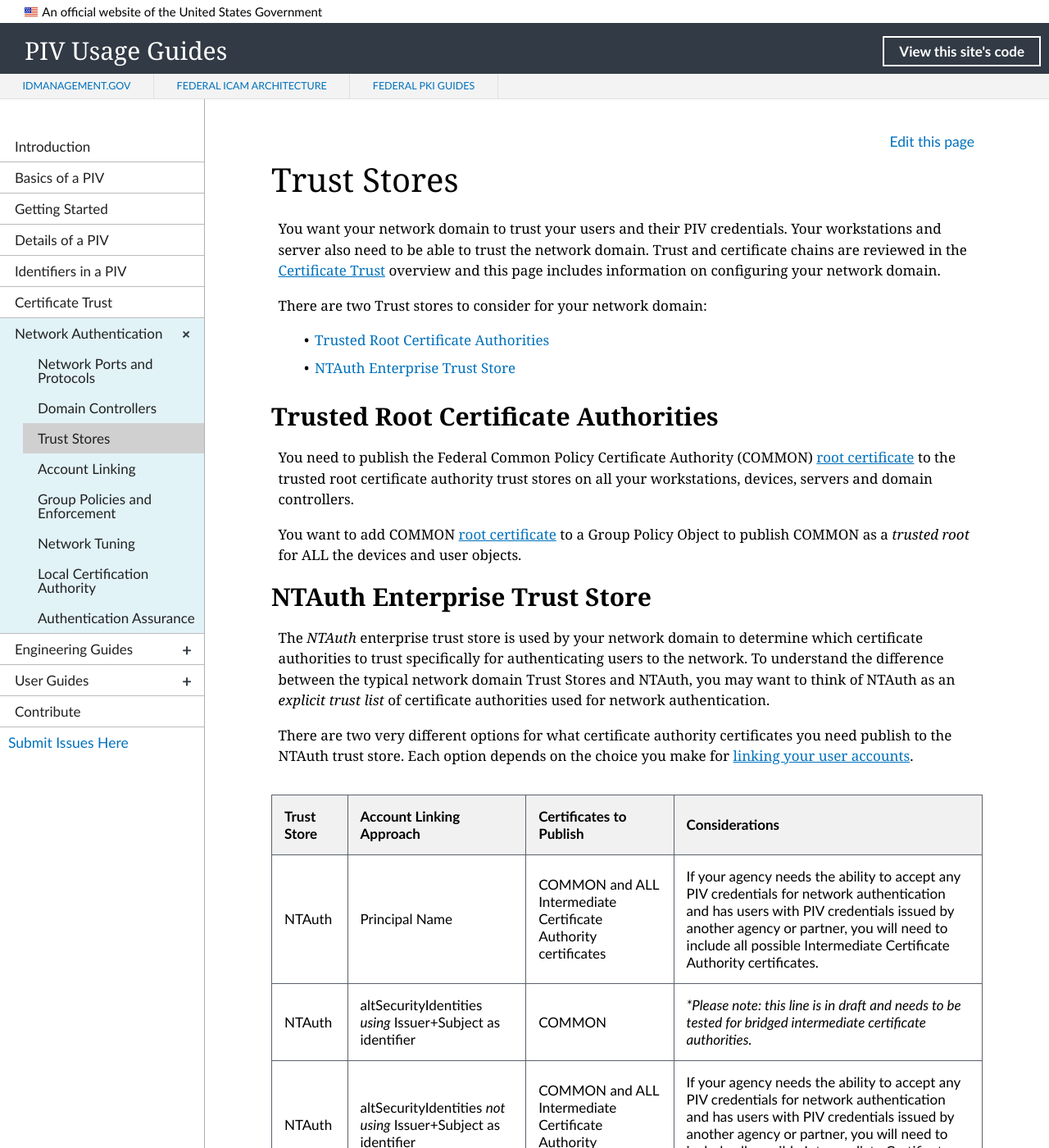
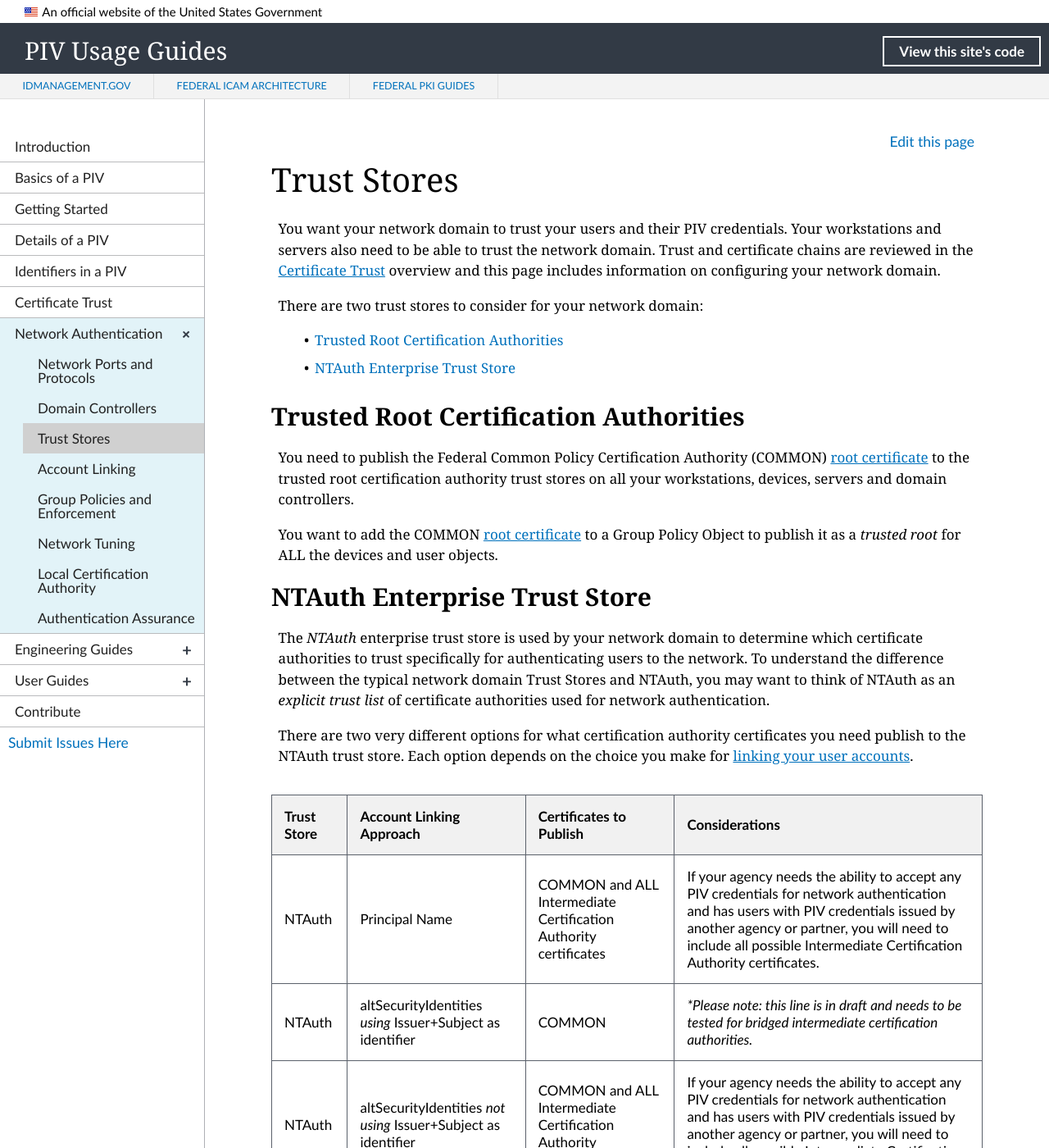
Before and after one commit to GSA/piv-guides, a Jekyll site: the page built from _networkconfig/03_managingtrustroots.md, in a window 1280 px wide and 1400 px high. Shown: the whole window at 82% size. Built offline with Jekyll 4.4.1, drawn with Linux system fonts in a browser that asks for light colours; nearby versions of some CDN libraries; library files that are not in the unit come from our copies; some of the changed text lies outside the part shown.

Commit message:
Update 03_managingtrustroots.md

```diff
--- a/_networkconfig/03_managingtrustroots.md
+++ b/_networkconfig/03_managingtrustroots.md
@@ -5,28 +5,28 @@ collection: networkconfig
 permalink: networkconfig/trustedroots/
 ---
 
-You want your network domain to trust your users and their PIV credentials.  Your workstations and server also need to be able to trust the network domain.  Trust and certificate chains are reviewed in the [Certificate Trust](../../pivcertchains) overview and this page includes information on configuring your network domain.
+You want your network domain to trust your users and their PIV credentials.  Your workstations and servers also need to be able to trust the network domain.  Trust and certificate chains are reviewed in the [Certificate Trust](../../pivcertchains) overview and this page includes information on configuring your network domain.
 
-There are two Trust stores to consider for your network domain:
+There are two trust stores to consider for your network domain:
 
-- [Trusted Root Certificate Authorities](#trusted-root-certificate-authorities)
+- [Trusted Root Certification Authorities](#trusted-root-certification-authorities)
 - [NTAuth Enterprise Trust Store](#ntauth-enterprise-trust-store)
 
-##  Trusted Root Certificate Authorities
-You need to publish the Federal Common Policy Certificate Authority (COMMON) [root certificate]({{site.baseurl}}/pivcertchains/#download-root-and-intermediate-certificates) to the trusted root certificate authority trust stores on all your workstations, devices, servers and domain controllers.
+##  Trusted Root Certification Authorities
+You need to publish the Federal Common Policy Certification Authority (COMMON) [root certificate]({{site.baseurl}}/pivcertchains/#download-root-and-intermediate-certificates) to the trusted root certification authority trust stores on all your workstations, devices, servers and domain controllers.
 
-You want to add COMMON [root certificate]({{site.baseurl}}/pivcertchains/#download-root-and-intermediate-certificates) to a Group Policy Object to publish COMMON as a _trusted root_ for ALL the devices and user objects.
+You want to add the COMMON [root certificate]({{site.baseurl}}/pivcertchains/#download-root-and-intermediate-certificates) to a Group Policy Object to publish it as a _trusted root_ for ALL the devices and user objects.
 
 ## NTAuth Enterprise Trust Store
 The _NTAuth_ enterprise trust store is used by your network domain to determine which certificate authorities to trust specifically for authenticating users to the network.  To understand the difference between the typical network domain Trust Stores and NTAuth, you may want to think of NTAuth as an _explicit trust list_ of certificate authorities used for network authentication.
 
-There are two very different options for what certificate authority certificates you need publish to the NTAuth trust store.  Each option depends on the choice you make for [linking your user accounts](../accounts/).
+There are two very different options for what certification authority certificates you need publish to the NTAuth trust store.  Each option depends on the choice you make for [linking your user accounts](../accounts/).
 
 | Trust Store | Account Linking Approach | Certificates to Publish | Considerations|
 | ----- | -------| -------| ------|
-| NTAuth | Principal Name | COMMON and ALL Intermediate Certificate Authority certificates | If your agency needs the ability to accept any PIV credentials for network authentication and has users with PIV credentials issued by another agency or partner, you will need to include all possible Intermediate Certificate Authority certificates. |
-| NTAuth  | altSecurityIdentities _using_ Issuer+Subject as identifier | COMMON | _*Please note: this line is in draft and needs to be tested for bridged intermediate certificate authorities._ |
-| NTAuth  | altSecurityIdentities _not using_ Issuer+Subject as identifier | COMMON and ALL Intermediate Certificate Authority certificates | If your agency needs the ability to accept any PIV credentials for network authentication and has users with PIV credentials issued by another agency or partner, you will need to include all possible Intermediate Certificate Authority certificates. |
+| NTAuth | Principal Name | COMMON and ALL Intermediate Certification Authority certificates | If your agency needs the ability to accept any PIV credentials for network authentication and has users with PIV credentials issued by another agency or partner, you will need to include all possible Intermediate Certification Authority certificates. |
+| NTAuth  | altSecurityIdentities _using_ Issuer+Subject as identifier | COMMON | _*Please note: this line is in draft and needs to be tested for bridged intermediate certification authorities._ |
+| NTAuth  | altSecurityIdentities _not using_ Issuer+Subject as identifier | COMMON and ALL Intermediate Certification Authority certificates | If your agency needs the ability to accept any PIV credentials for network authentication and has users with PIV credentials issued by another agency or partner, you will need to include all possible Intermediate Certification Authority certificates. |
 
 
 To publish a certificate to NTAuth, you can use either a group policy object (recommended) OR the certutil tool.
```
